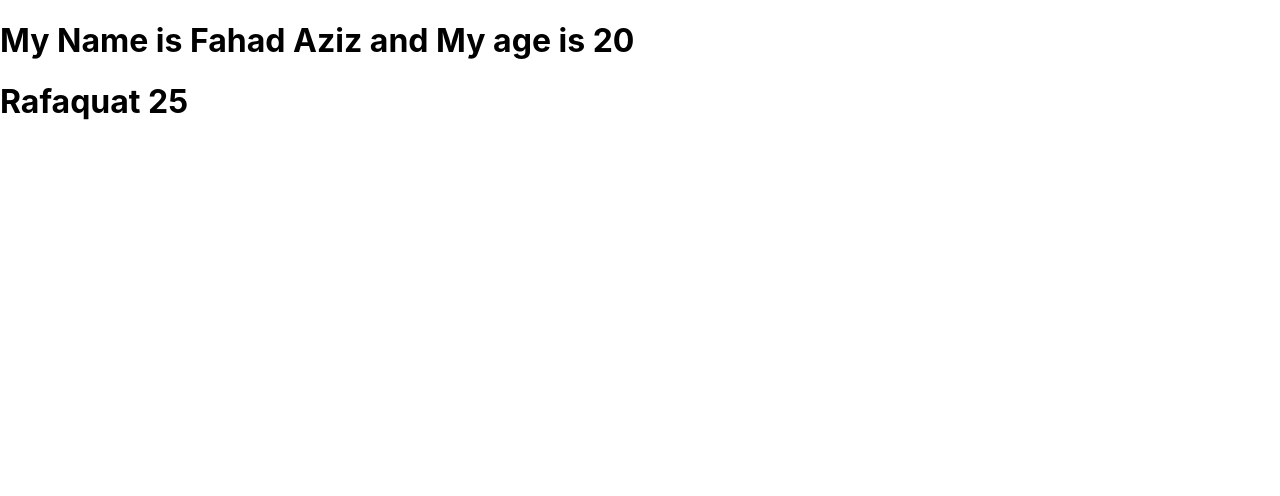
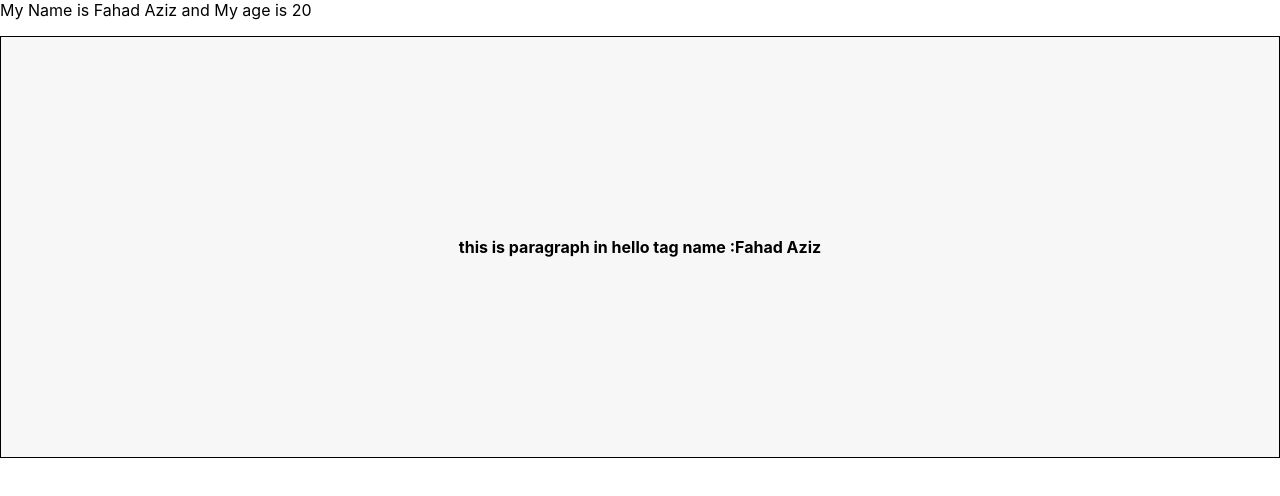
Before and after one commit to fahadaziz240/project002-reactapp, a React (Create React App) app: page / in a window 1280 px wide. Shown: the top 496 px of the page. Built offline with nearby package versions, Linux system fonts and the light colour scheme.

Commit message:
update commit

```diff
--- a/src/App.js
+++ b/src/App.js
@@ -1,12 +1,14 @@
-import "./App.css";
+import React from "react";
+import Hello from "./Hello";
 
-function App(props) {
+function App({ name, age }) {
   return (
     <div>
-      <h1>
-        My Name is {props.name} and My age is {props.age - 5}
-      </h1>
-      <h1>Rafaquat {props.age}</h1>
+      My Name is {name} and My age is {age - 5}
+      <br />
+      <strong>
+        <Hello firstName={name}></Hello>
+      </strong>
     </div>
   );
 }
--- /dev/null
+++ b/src/Hello.css
@@ -0,0 +1,6 @@
+.myname {
+    background-color: #f7f7f7;
+    text-align: center;
+    border: 1px solid #000;
+    padding: 200px;
+}
--- /dev/null
+++ b/src/Hello.js
@@ -0,0 +1,12 @@
+import React from "react";
+import "./Hello.css";
+
+function Hello({ firstName }) {
+  return (
+    <p className="myname">
+      this is paragraph in hello tag name :<b>{firstName}</b>
+    </p>
+  );
+}
+
+export default Hello;
```
